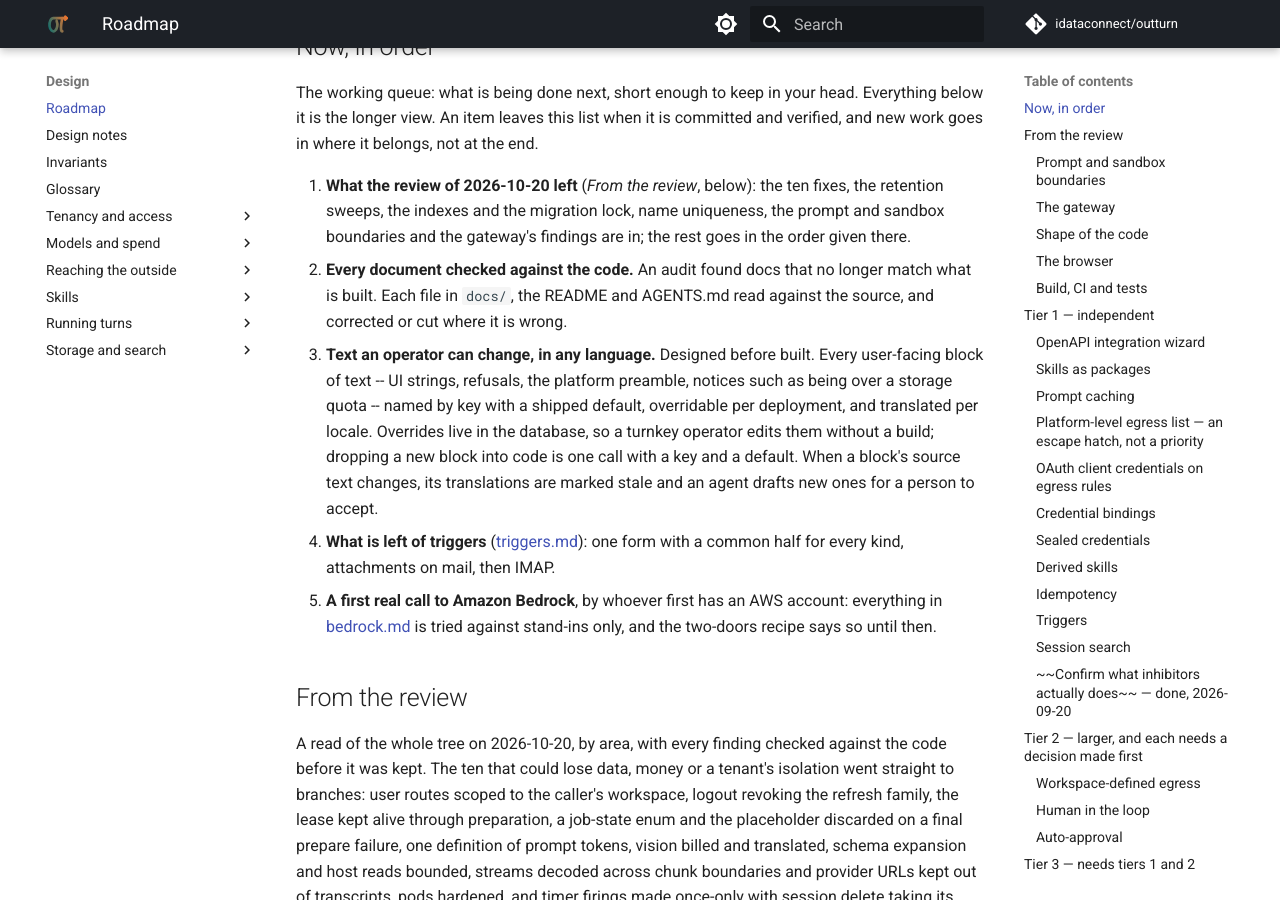
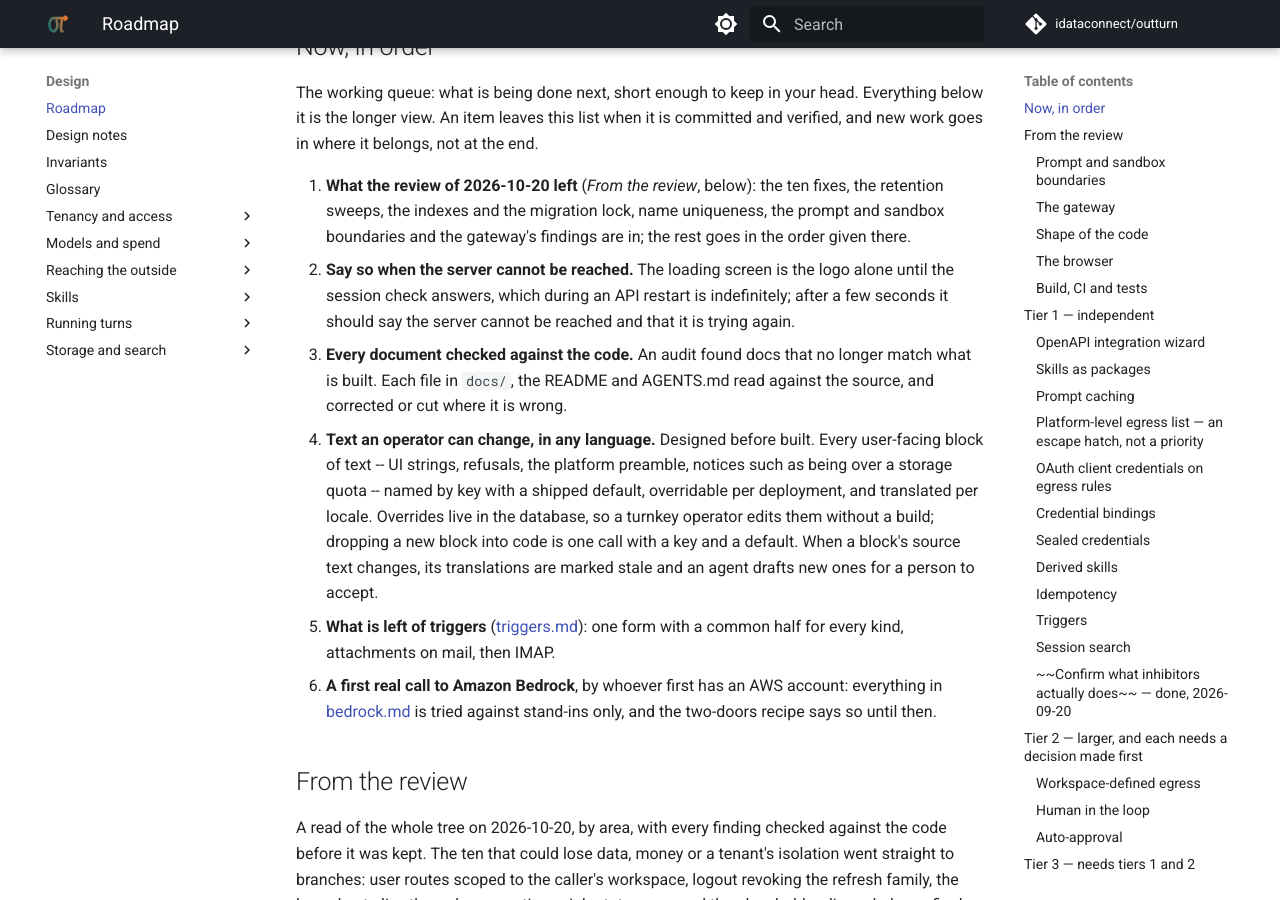
Before and after one commit to idataconnect/outturn, an MkDocs documentation site: the page built from docs/roadmap.md, in a window 1280 px wide and 900 px high, scrolled down 450 px. Built offline with MkDocs 1.6.1 and Material for MkDocs 9.7.7, drawn with Linux system fonts in a browser that asks for light colours; comment, search, counter and statistics services are not loaded.

Commit message:
Queue saying so when the server cannot be reached
Co-Authored-By: Claude Opus 5.5 <noreply@anthropic.com>

```diff
--- a/docs/roadmap.md
+++ b/docs/roadmap.md
@@ -22,10 +22,14 @@ committed and verified, and new work goes in where it belongs, not at the end.
    ten fixes, the retention sweeps, the indexes and the migration lock, name uniqueness, the prompt
    and sandbox boundaries and the gateway's findings are in; the rest goes in
    the order given there.
-2. **Every document checked against the code.** An audit found docs that
+2. **Say so when the server cannot be reached.** The loading screen is the
+   logo alone until the session check answers, which during an API restart
+   is indefinitely; after a few seconds it should say the server cannot be
+   reached and that it is trying again.
+3. **Every document checked against the code.** An audit found docs that
    no longer match what is built. Each file in `docs/`, the README and
    AGENTS.md read against the source, and corrected or cut where it is wrong.
-3. **Text an operator can change, in any language.** Designed before built.
+4. **Text an operator can change, in any language.** Designed before built.
    Every user-facing block of text -- UI strings, refusals, the platform
    preamble, notices such as being over a storage quota -- named by key
    with a shipped default, overridable per deployment, and translated per
```
Also changed, not shown: other parts of docs/roadmap.md (+2 -2 lines).
